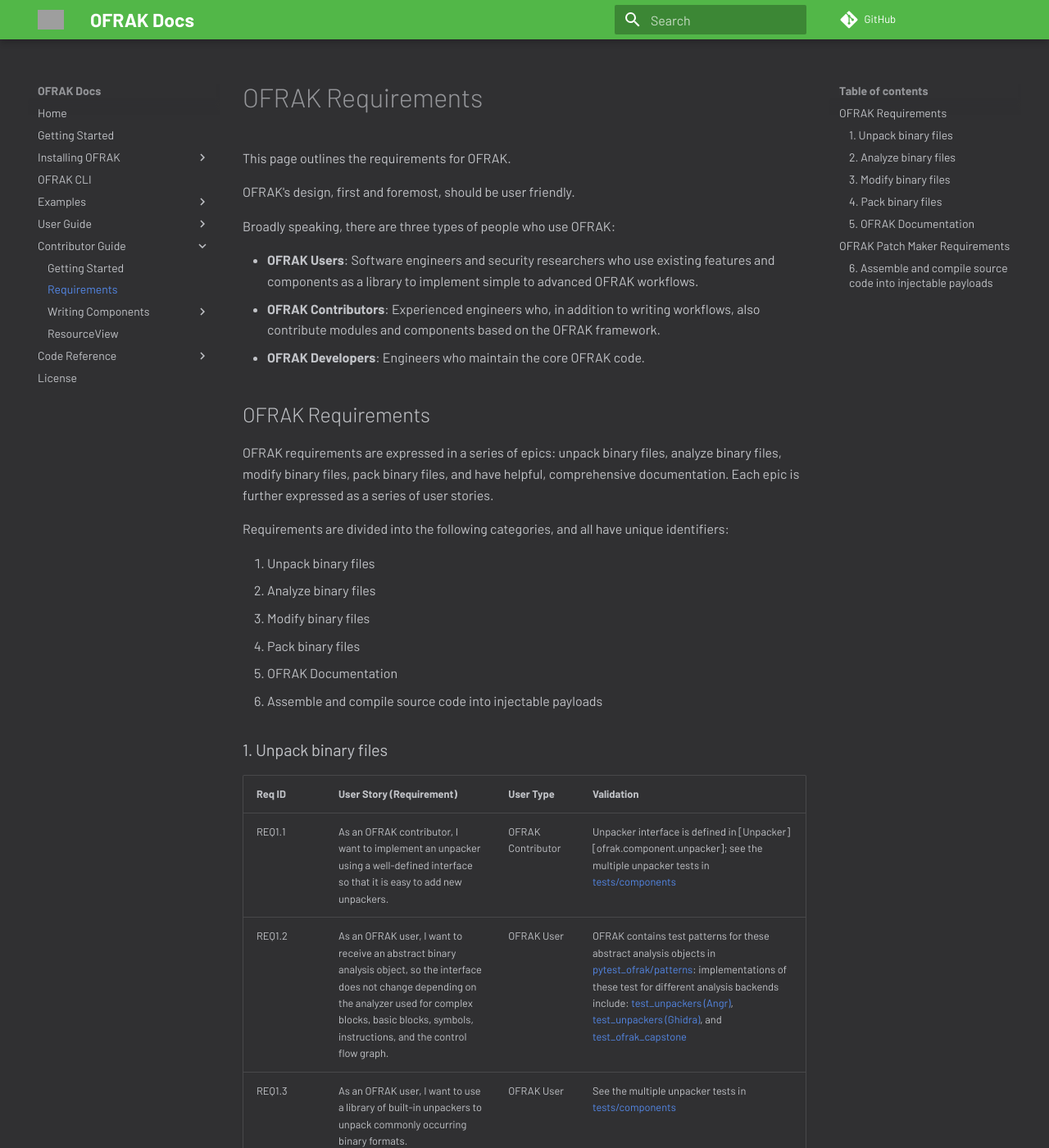
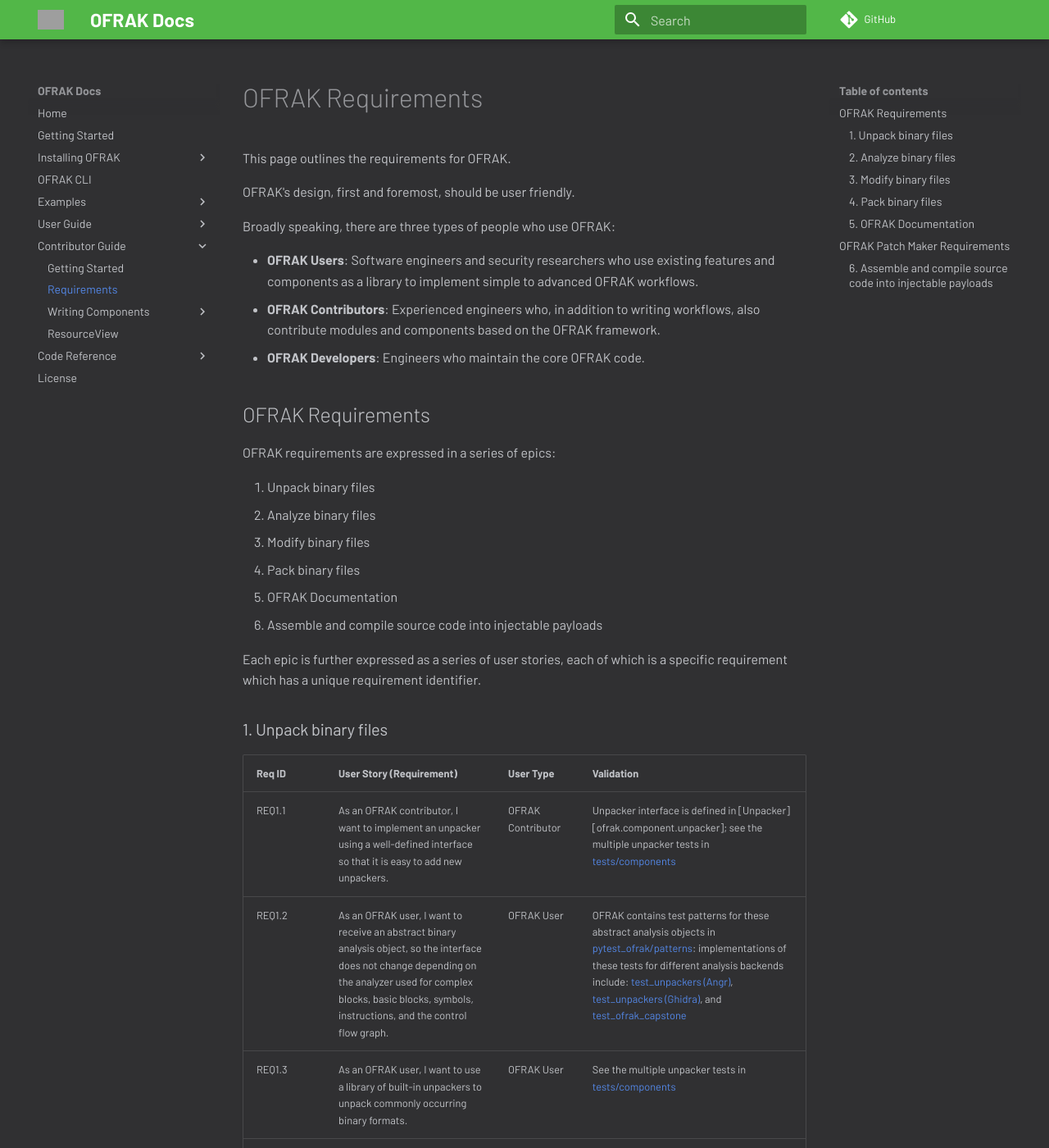
Before and after one commit to redballoonsecurity/ofrak, an MkDocs documentation site: the page built from docs/contributor-guide/requirements.md, in a window 1280 px wide and 1400 px high. Shown: the whole window at 82% size. Built offline with MkDocs 1.6.1 and Material for MkDocs 9.7.7, drawn with Linux system fonts in a browser that asks for light colours; comment, search, counter and statistics services are not loaded; some of the changed text lies outside the part shown; grey boxes are pictures that could not be loaded.

Commit message:
Edit requirements

```diff
--- a/docs/contributor-guide/requirements.md
+++ b/docs/contributor-guide/requirements.md
@@ -11,9 +11,7 @@
 - **OFRAK Developers**: Engineers who maintain the core OFRAK code.
 
 ## OFRAK Requirements
-OFRAK requirements are expressed in a series of epics: unpack binary files, analyze binary files, modify binary files, pack binary files, and have helpful, comprehensive documentation. Each epic is further expressed as a series of user stories.
-
-Requirements are divided into the following categories, and all have unique identifiers:
+OFRAK requirements are expressed in a series of epics:
 
 1. Unpack binary files
 2. Analyze binary files
@@ -22,12 +20,14 @@
 5. OFRAK Documentation
 6. Assemble and compile source code into injectable payloads
 
+Each epic is further expressed as a series of user stories, each of which is a specific requirement which has a unique requirement identifier.
+
 ### 1. Unpack binary files
 
 | Req ID | User Story (Requirement) | User Type | Validation |
 |--------|--------------------------|-----------|------------|
 | REQ1.1 | As an OFRAK contributor, I want to implement an unpacker using a well-defined interface so that it is easy to add new unpackers. | OFRAK Contributor | Unpacker interface is defined in [Unpacker][ofrak.component.unpacker]; see the multiple unpacker tests in [tests/components](https://github.com/redballoonsecurity/ofrak/blob/master/ofrak_core/tests/components) |
-| REQ1.2 | As an OFRAK user, I want to receive an abstract binary analysis object, so the interface does not change depending on the analyzer used for complex blocks, basic blocks, symbols, instructions, and the control flow graph. | OFRAK User | OFRAK contains test patterns for these abstract analysis objects in [pytest_ofrak/patterns](https://github.com/redballoonsecurity/ofrak/tree/master/pytest_ofrak/src/pytest_ofrak/patterns): implementations of these test for different analysis backends include: [test_unpackers (Angr)](https://github.com/redballoonsecurity/ofrak/blob/master/disassemblers/ofrak_angr/tests/test_unpackers.py), [test_unpackers (Ghidra)](https://github.com/redballoonsecurity/ofrak/blob/master/disassemblers/ofrak_ghidra/tests/test_unpackers.py), and [test_ofrak_capstone](https://github.com/redballoonsecurity/ofrak/blob/master/disassemblers/ofrak_capstone/tests/test_ofrak_capstone.py) |
+| REQ1.2 | As an OFRAK user, I want to receive an abstract binary analysis object, so the interface does not change depending on the analyzer used for complex blocks, basic blocks, symbols, instructions, and the control flow graph. | OFRAK User | OFRAK contains test patterns for these abstract analysis objects in [pytest_ofrak/patterns](https://github.com/redballoonsecurity/ofrak/tree/master/pytest_ofrak/src/pytest_ofrak/patterns): implementations of these tests for different analysis backends include: [test_unpackers (Angr)](https://github.com/redballoonsecurity/ofrak/blob/master/disassemblers/ofrak_angr/tests/test_unpackers.py), [test_unpackers (Ghidra)](https://github.com/redballoonsecurity/ofrak/blob/master/disassemblers/ofrak_ghidra/tests/test_unpackers.py), and [test_ofrak_capstone](https://github.com/redballoonsecurity/ofrak/blob/master/disassemblers/ofrak_capstone/tests/test_ofrak_capstone.py) |
 | REQ1.3 | As an OFRAK user, I want to use a library of built-in unpackers to unpack commonly occurring binary formats. | OFRAK User | See the multiple unpacker tests in [tests/components](https://github.com/redballoonsecurity/ofrak/blob/master/ofrak_core/tests/components) |
 | REQ1.4 | As an OFRAK user, I want to unpack a compressed filesystem of known format into a tree-like structure, and export its contents to disk so that it can be examined outside of OFRAK. | OFRAK User | [test_filesystem_component](https://github.com/redballoonsecurity/ofrak/blob/master/ofrak_core/tests/components/test_filesystem_component.py) |
 | REQ1.5 | As an OFRAK user, I want to programmatically invoke a specific unpacker on a specific binary so that I can control which unpackers run. | OFRAK User | [test_unpacker_with_default](https://github.com/redballoonsecurity/ofrak/blob/master/ofrak_core/tests/unit/component/test_default_config.py) |
@@ -38,7 +38,7 @@
 |--------|--------------------------|-----------|------------|
 | REQ2.1 | As an OFRAK contributor, I want to implement an analyzer using a well-defined interface so that it is easy to add new analyzers. | OFRAK Contributor | Analyzer interface is defined in [Analyzer][ofrak.component.analyzer]; analyzer test cases are defined in [analyzer_test_case](https://github.com/redballoonsecurity/ofrak/blob/master/ofrak_core/tests/unit/component/analyzer/analyzer_test_case.py) with an example test in [test_magic_analyzer](https://github.com/redballoonsecurity/ofrak/blob/master/ofrak_core/tests/unit/component/analyzer/test_magic_analyzer.py) |
 | REQ2.2 | As an OFRAK user, I want access to a library of common analyzers so I can learn about an unknown binary. | OFRAK User | See the multiple analyzer tests in [tests/components](https://github.com/redballoonsecurity/ofrak/blob/master/ofrak_core/tests/components) |
-| REQ2.3 | As an OFRAK user, I want to have parity across different combinations of disassembler backends: all common operations should be able to be performed with any backend combination. | OFRAK User | OFRAK supports the following backend combinations: Ghidra, Ghidra + Capstone, angr + Capstone. See : [test_unpackers (Angr)](https://github.com/redballoonsecurity/ofrak/blob/master/disassemblers/ofrak_angr/tests/test_unpackers.py), [test_unpackers (Ghidra)](https://github.com/redballoonsecurity/ofrak/blob/master/disassemblers/ofrak_ghidra/tests/test_unpackers.py), [test_ofrak_capstone](https://github.com/redballoonsecurity/ofrak/blob/master/disassemblers/ofrak_capstone/tests/test_ofrak_capstone.py)|
+| REQ2.3 | As an OFRAK user, I want to have parity across different combinations of disassembler backends: all common operations should be able to be performed with any backend combination. | OFRAK User | OFRAK supports the following backend combinations: Ghidra, Ghidra + Capstone, angr + Capstone. See [test_unpackers (Angr)](https://github.com/redballoonsecurity/ofrak/blob/master/disassemblers/ofrak_angr/tests/test_unpackers.py), [test_unpackers (Ghidra)](https://github.com/redballoonsecurity/ofrak/blob/master/disassemblers/ofrak_ghidra/tests/test_unpackers.py), [test_ofrak_capstone](https://github.com/redballoonsecurity/ofrak/blob/master/disassemblers/ofrak_capstone/tests/test_ofrak_capstone.py)|
 | REQ2.4 | As an OFRAK user, I want the analyzer outputs to be resource views and not attributes types, so that my class definition and types are cleaner and easier to read. | OFRAK User | The [Analyzer][ofrak.component.analyzer] interface supports analysis output of type `ViewableResourceTag` to allow for outputs to be of type `ResourceView` |
 
 ### 3. Modify binary files
```
